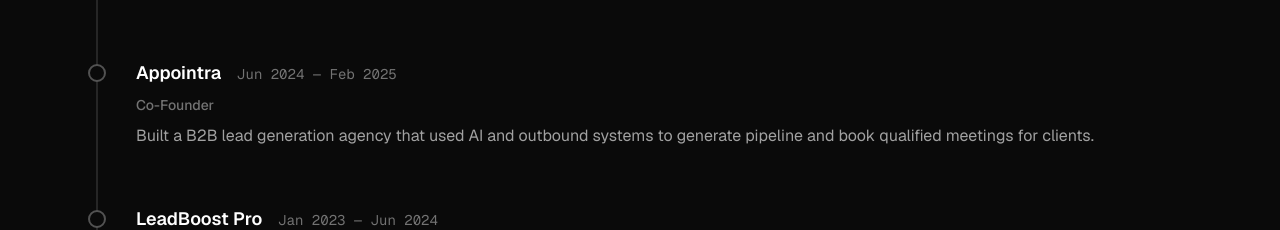
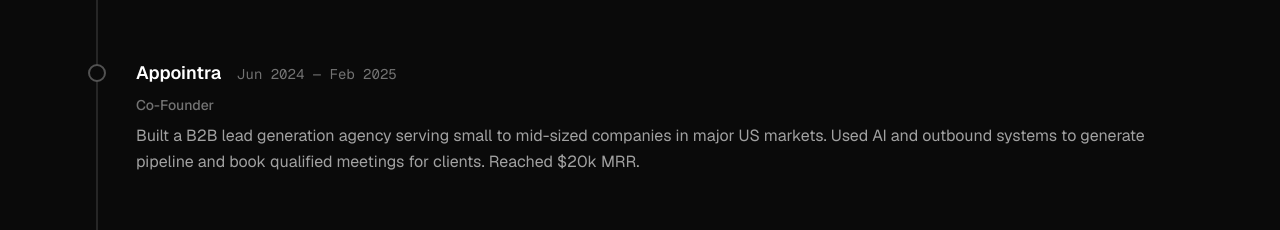
Before and after one commit to kayahickindev/kaya-site, a Next.js app: page / in a window 1280 px wide. Shown: the part 4262-4492 px from the top of the page. Built offline with nearby package versions, Linux system fonts and the light colour scheme; no server answers.

Commit message:
Appointra: add US markets, SMB focus, and $20k MRR
Co-Authored-By: Claude Opus 4.6 (1M context) <noreply@anthropic.com>

```diff
--- a/src/data/content.ts
+++ b/src/data/content.ts
@@ -130,7 +130,7 @@ export const siteConfig = {
       role: "Co-Founder",
       period: "Jun 2024 — Feb 2025",
       description:
-        "Built a B2B lead generation agency that used AI and outbound systems to generate pipeline and book qualified meetings for clients.",
+        "Built a B2B lead generation agency serving small to mid-sized companies in major US markets. Used AI and outbound systems to generate pipeline and book qualified meetings for clients. Reached $20k MRR.",
       active: false,
     },
     {
```
